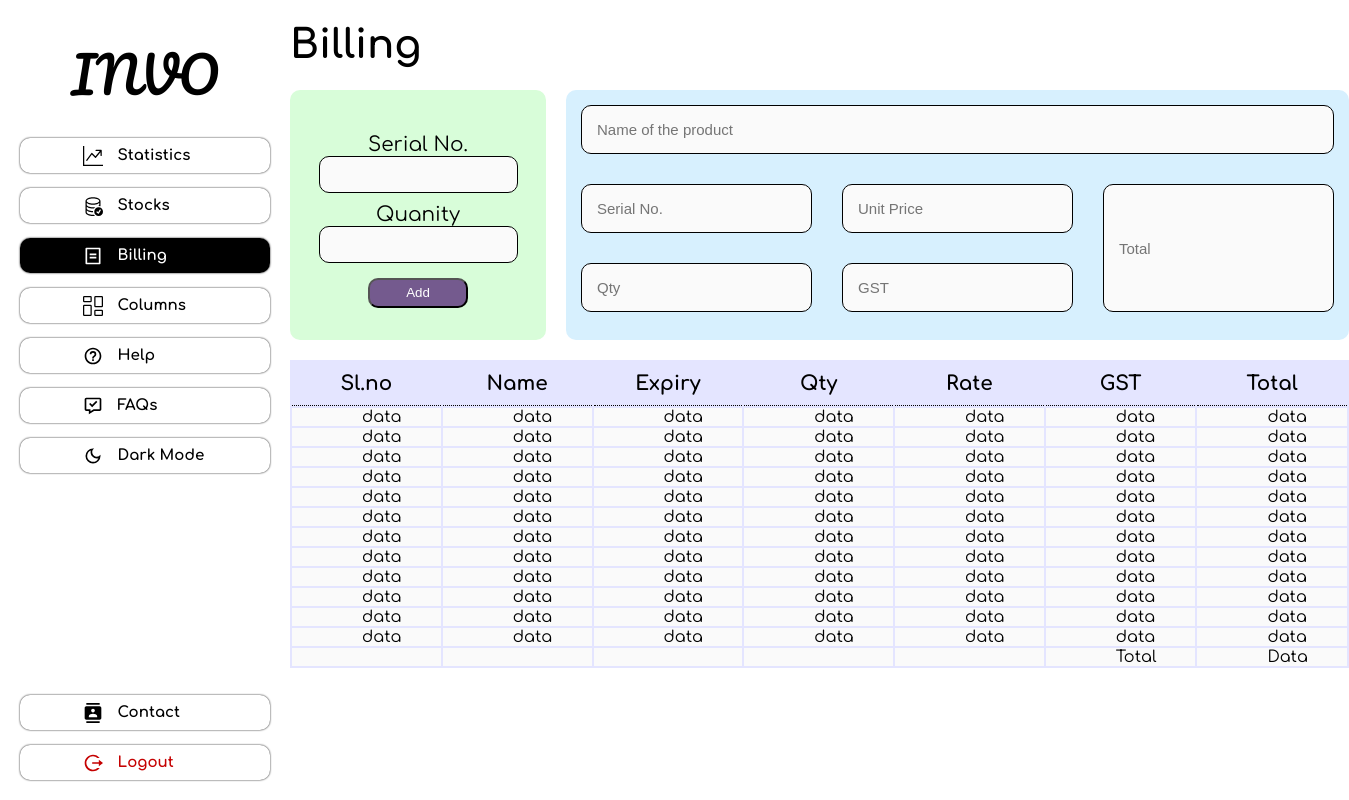
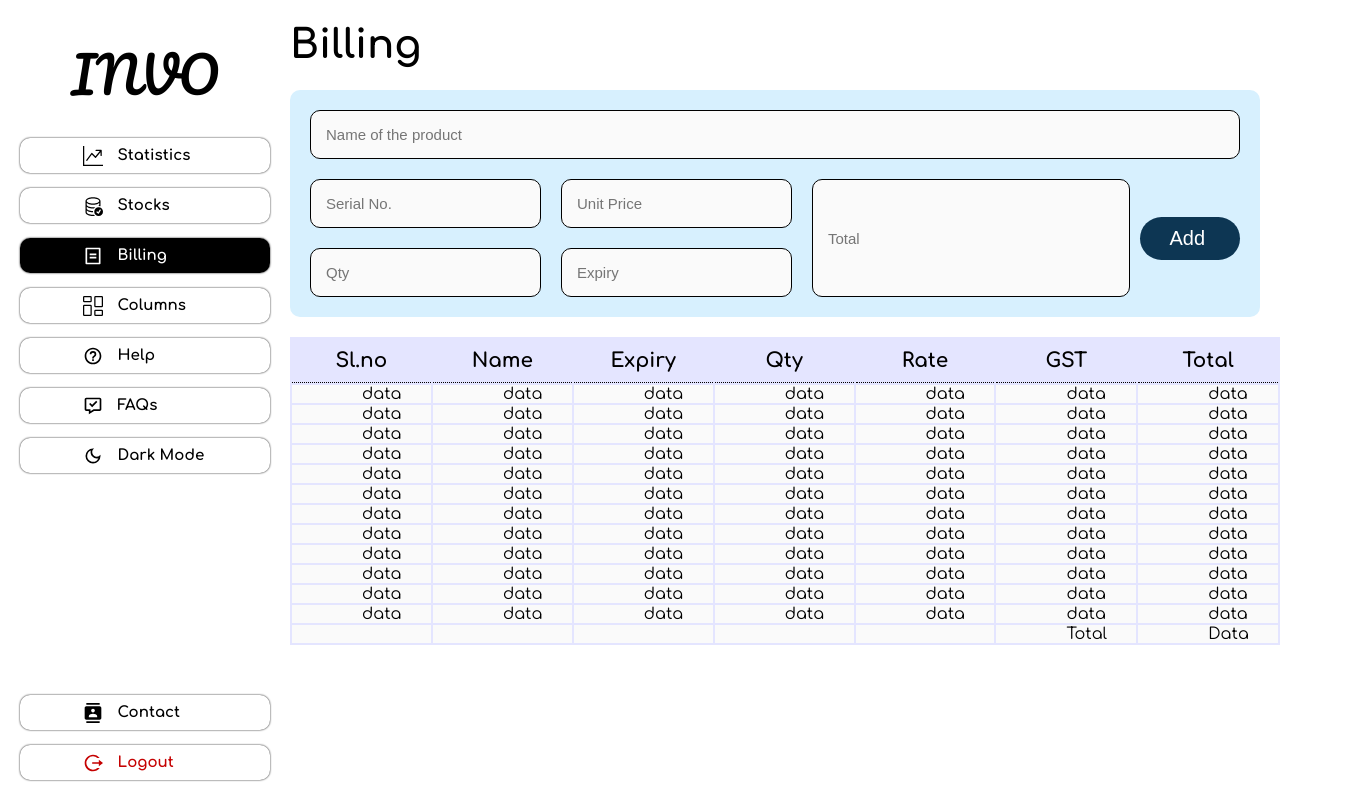
Before and after one commit to nikhitkumar00/Inventify, a React (Vite) app: page /billing in a window 1280 px wide. Shown: the whole page, 1349 px wide, since content can reach past the window. Built offline with nearby package versions, Linux system fonts and the light colour scheme.

Commit message:
Removed add container,added add button to product details container

```diff
--- a/src/Components/Billing/Billing.css
+++ b/src/Components/Billing/Billing.css
@@ -56,3 +56,31 @@ tfoot tr{
     align-items: center;
     color: var(--tar);
 }
+
+.Product_Add_Button{
+    background-color: #0D3653;
+    border-radius: 30px;
+    max-width: 150px;
+    border: none;
+    color: white;
+    font-size: 20px;
+    padding: 10px 20px 10px 20px;
+    min-width: 100px;
+
+}
+
+.Inner_Child_1{
+    display: flex;
+    flex-direction: row;
+    flex: 1;
+    margin-right: 10px;
+    /* justify-content: space-between; */
+
+}
+
+.Product_Add_Button_div{
+    display: flex;
+    justify-content: center;
+    align-items: center;
+    flex: 1;
+}
--- a/src/Components/Billing/Billing.jsx
+++ b/src/Components/Billing/Billing.jsx
@@ -1,15 +1,75 @@
 import React from 'react'
 import './Billing.css'
 import  Add  from './Add'
-import  Productinfo  from './Productinfo'
+// import  Productinfo  from './Productinfo'
 import  Billingtable  from './Billingtable'
+
+var inputStyle={
+  input:{
+    border:"1px solid black",
+    borderRadius:"10px",
+    padding:'15px',
+    margin:'10px',
+    fontSize:'15px',
+    backgroundColor: "var(--inputf)",
+    color: "var(--tar)",
+    placeholder: "var(--place)"
+  },
+ input1:{
+  border:"1px solid black",
+  borderRadius:"10px",
+    padding:'15px',
+    flexGrow:'1',
+    margin:'10px',
+    backgroundColor: "var(--inputf)",
+    color: "var(--tar)",
+    fontSize:'15px',
+    maxWidth:'500px'
+
+
+
+ }
+}
+
+//Billling Compon
 const Billing = () => {
   return (
     <div className='BillingContainer' >
       <div className='BillingHeader'>Billing</div>
       <div className='BillingContainerChild1'>
-        <Add />
-        <Productinfo className="Productinfo" />
+<div style={{
+            display: 'flex',
+            flexDirection: 'column',
+            flexGrow: '2',
+            backgroundColor:'var(--sea)',
+            borderRadius:'10px',
+            marginRight:'20px',
+            padding:'10px',
+        }} >
+            <input type='text' placeholder='Name of the product' style={inputStyle.input} />
+            <div style={{
+                display:'flex'
+            }}>
+                <div style={{ display: 'flex', flexDirection: 'column' }}>
+                    <input type='text' placeholder='Serial No.'  style={inputStyle.input}/>
+                    <input type='text' placeholder='Qty'  style={inputStyle.input}/>
+                </div>
+                <div style={{ display: 'flex', flexDirection: 'column' }}>
+                    <input type='text' placeholder='Unit Price'  style={inputStyle.input}/>
+                    <input type='text' placeholder='Expiry'  style={inputStyle.input}/>
+                </div>
+                <div className='Inner_Child_1'>
+                <input type='input' placeholder='Total' style={inputStyle.input1}/>
+                <div className='Product_Add_Button_div'>
+                  <input type="button" value="Add " className='Product_Add_Button' />
+
+                </div>
+                </div>
+
+            </div>
+
+        </div>
+
       </div>
       <Billingtable />
     </div>
--- /dev/null
+++ b/src/Components/Billing/Productinfo.css
@@ -0,0 +1,3 @@
+.Product_Add_Button{
+    background-color: red;
+}
--- a/src/Components/Billing/Productinfo.jsx
+++ b/src/Components/Billing/Productinfo.jsx
@@ -1,3 +1,4 @@
+import './Productinfo.css'
 import React from 'react'
 var inputStyle={
     input:{
@@ -19,36 +20,13 @@ var inputStyle={
       backgroundColor: "var(--inputf)",
       color: "var(--tar)",
       fontSize:'15px'
-    //   fontSize:'10px'
 
 
    }
   }
 export const Productinfo = () => {
     return (
-        <div style={{
-            display: 'flex',
-            flexDirection: 'column',
-            flexGrow: '2',
-            backgroundColor:'var(--sea)',
-            borderRadius:'10px'
-        }} >
-            <input type='text' placeholder='Name of the product' style={inputStyle.input} />
-            <div style={{
-                display:'flex'
-            }}>
-                <div style={{ display: 'flex', flexDirection: 'column' }}>
-                    <input type='text' placeholder='Serial No.'  style={inputStyle.input}/>
-                    <input type='text' placeholder='Qty'  style={inputStyle.input}/>
-                </div>
-                <div style={{ display: 'flex', flexDirection: 'column' }}>
-                    <input type='text' placeholder='Unit Price'  style={inputStyle.input}/>
-                    <input type='text' placeholder='GST'  style={inputStyle.input}/>
-                </div>
-                <input type='input' placeholder='Total' style={inputStyle.input1}/>
-            </div>
 
-        </div>
     )
 }
 
```
